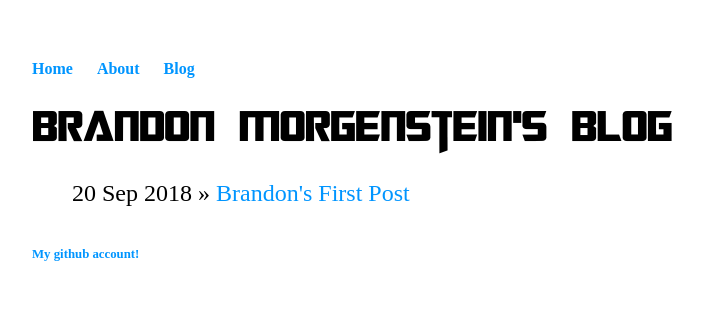
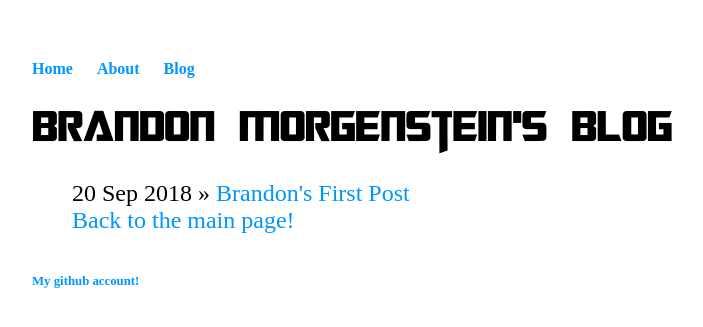
Before and after one commit to brandonm4478/brandonm4478.github.io, a Jekyll site: the page built from blog/index.html, in a window 1280 px wide. Shown: the top 327 px of the page, without its empty margins (160-863 px from the left). Built offline with Jekyll 4.4.1, drawn with Linux system fonts in a browser that asks for light colours; Markdown is read by kramdown in place of the engine named in the settings.

Commit message:
Update index.html

```diff
--- a/blog/index.html
+++ b/blog/index.html
@@ -8,4 +8,5 @@ title: Brandon Morgenstein's Blog
 	  {% for post in site.posts %}
 	    <li><span>{{ post.date | date_to_string }}</span> » <a href="{{ post.url }}" title="{{ post.title }}">{{ post.title }}</a></li>
 	  {% endfor %}
+        <li><a href="https://brandonm4478.github.io">Back to the main page!</a></li>
 	</ul>
```
